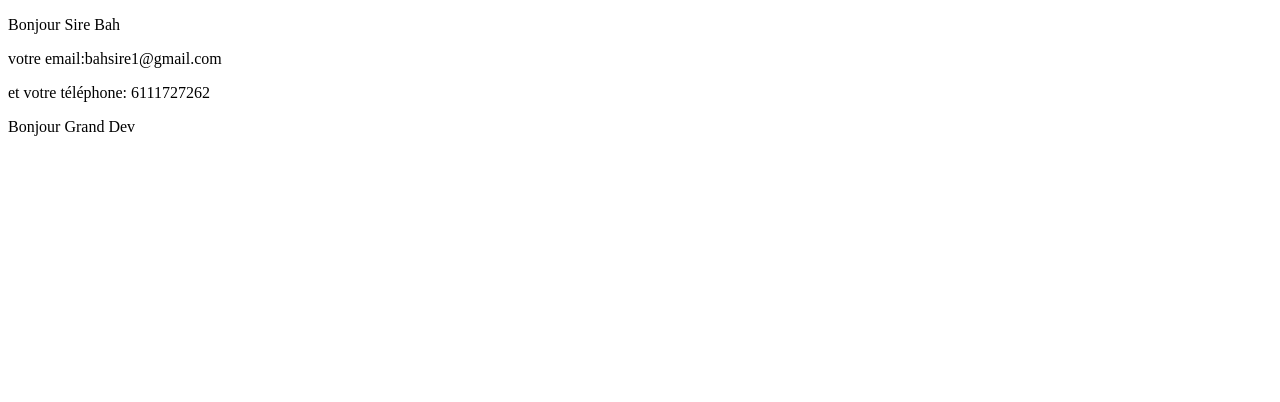
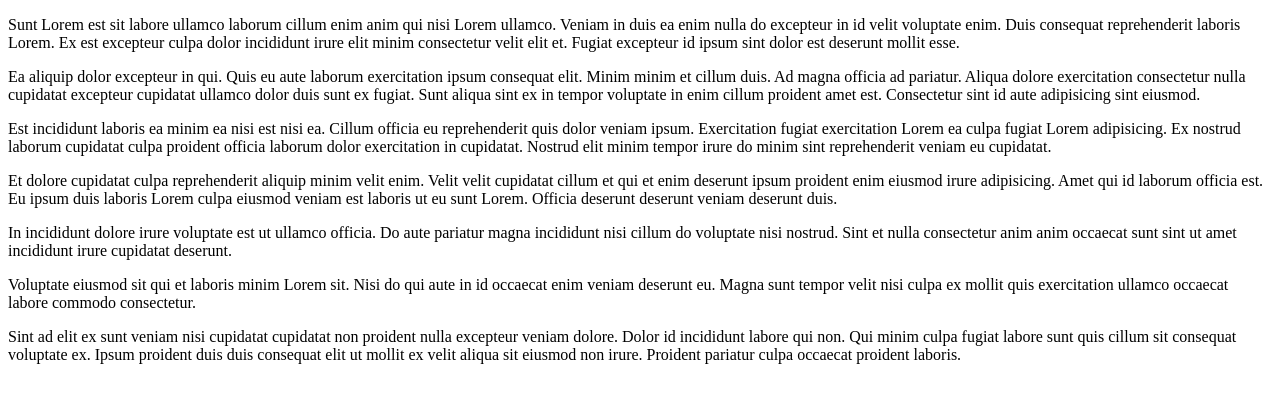
Before and after one commit to Sirebah/ReactLearning, a React (Vite) app: page / in a window 1280 px wide. Shown: the top 402 px of the page. Built offline with nearby package versions, Linux system fonts and the light colour scheme.

Commit message:
Création d'un composant message qui regroupe plusieurs messages puis les affiches à travers app

```diff
--- a/src/App.tsx
+++ b/src/App.tsx
@@ -1,10 +1,43 @@
-import Message from './components/Message'
+
+import Messages from './pages/Messages';
+
+
+const MESSAGES = [
+    {
+      "id": "6853e075d0beb52875fe4c33",
+      "texte": "Sunt Lorem est sit labore ullamco laborum cillum enim anim qui nisi Lorem ullamco. Veniam in duis ea enim nulla do excepteur in id velit voluptate enim. Duis consequat reprehenderit laboris Lorem. Ex est excepteur culpa dolor incididunt irure elit minim consectetur velit elit et. Fugiat excepteur id ipsum sint dolor est deserunt mollit esse.\r\n"
+    },
+    {
+      "id": "6853e0755816b44863fc2ad7",
+      "texte": "Ea aliquip dolor excepteur in qui. Quis eu aute laborum exercitation ipsum consequat elit. Minim minim et cillum duis. Ad magna officia ad pariatur. Aliqua dolore exercitation consectetur nulla cupidatat excepteur cupidatat ullamco dolor duis sunt ex fugiat. Sunt aliqua sint ex in tempor voluptate in enim cillum proident amet est. Consectetur sint id aute adipisicing sint eiusmod.\r\n"
+    },
+    {
+      "id": "6853e0756a506941b130d42a",
+      "texte": "Est incididunt laboris ea minim ea nisi est nisi ea. Cillum officia eu reprehenderit quis dolor veniam ipsum. Exercitation fugiat exercitation Lorem ea culpa fugiat Lorem adipisicing. Ex nostrud laborum cupidatat culpa proident officia laborum dolor exercitation in cupidatat. Nostrud elit minim tempor irure do minim sint reprehenderit veniam eu cupidatat.\r\n"
+    },
+    {
+      "id": "6853e07592e4a2c6a60d9409",
+      "texte": "Et dolore cupidatat culpa reprehenderit aliquip minim velit enim. Velit velit cupidatat cillum et qui et enim deserunt ipsum proident enim eiusmod irure adipisicing. Amet qui id laborum officia est. Eu ipsum duis laboris Lorem culpa eiusmod veniam est laboris ut eu sunt Lorem. Officia deserunt deserunt veniam deserunt duis.\r\n"
+    },
+    {
+      "id": "6853e075b30e783b864a8a19",
+      "texte": "In incididunt dolore irure voluptate est ut ullamco officia. Do aute pariatur magna incididunt nisi cillum do voluptate nisi nostrud. Sint et nulla consectetur anim anim occaecat sunt sint ut amet incididunt irure cupidatat deserunt.\r\n"
+    },
+    {
+      "id": "6853e0758fddd2c125595b92",
+      "texte": "Voluptate eiusmod sit qui et laboris minim Lorem sit. Nisi do qui aute in id occaecat enim veniam deserunt eu. Magna sunt tempor velit nisi culpa ex mollit quis exercitation ullamco occaecat labore commodo consectetur.\r\n"
+    },
+    {
+      "id": "6853e075030ec7d4a7103cb8",
+      "texte": "Sint ad elit ex sunt veniam nisi cupidatat cupidatat non proident nulla excepteur veniam dolore. Dolor id incididunt labore qui non. Qui minim culpa fugiat labore sunt quis cillum sit consequat voluptate ex. Ipsum proident duis duis consequat elit ut mollit ex velit aliqua sit eiusmod non irure. Proident pariatur culpa occaecat proident laboris.\r\n"
+    }
+  ];
 
 function App() {
+
   return (
     <section>
-        <Message prenom='Sire' nom='Bah' email='bahsire1@gmail.com' phone='6111727262'/>
-        <Message prenom='Grand' nom= 'Dev'/>
+       <Messages messages={MESSAGES}/>
     </section>
   );
 
--- a/src/components/Message.tsx
+++ b/src/components/Message.tsx
@@ -1,8 +1,9 @@
 type Personne = {
-    prenom : string;
-    nom : string;
+    prenom? : string;
+    nom? : string;
     email?: string; // Le point d'interrogation indique que cette propriété est optionnelle
     phone?: string; // Le point d'interrogation indique que cette propriété est optionnelle
+    texte: string;
 }
 
 
@@ -11,7 +12,7 @@ type Personne = {
 function Message(personne: Personne){
     return (
         <>
-        <p>Bonjour {personne.prenom} {personne.nom}</p>
+        <p>{personne.texte} {personne.prenom} {personne.nom}</p>
         <p> {personne?.email && <span> votre email:{personne.email}</span>}</p>
         <p>{personne?.phone ? <span> et votre téléphone: {personne.phone}</span> : null}</p>
         </>
--- /dev/null
+++ b/src/pages/Messages.tsx
@@ -0,0 +1,20 @@
+import Message from "../components/Message";
+
+type Message = {
+    id: string;
+    texte: string;
+};
+
+type Props = {
+    messages : Message[];
+
+};
+
+function Messages(props:Props){
+
+    const messages = props.messages;
+
+    return messages.map((message: Message) => <Message texte= {message.texte} /> )
+
+}
+export default Messages;
```
